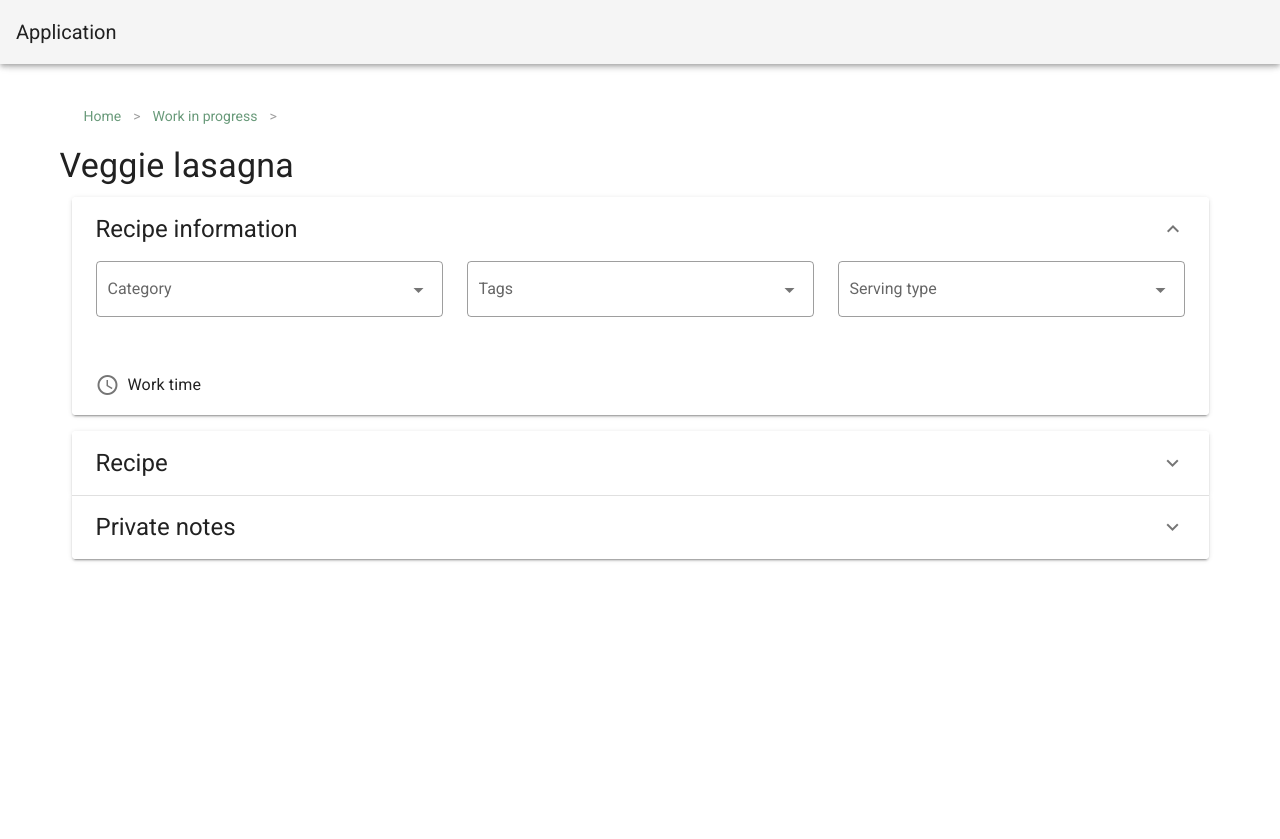
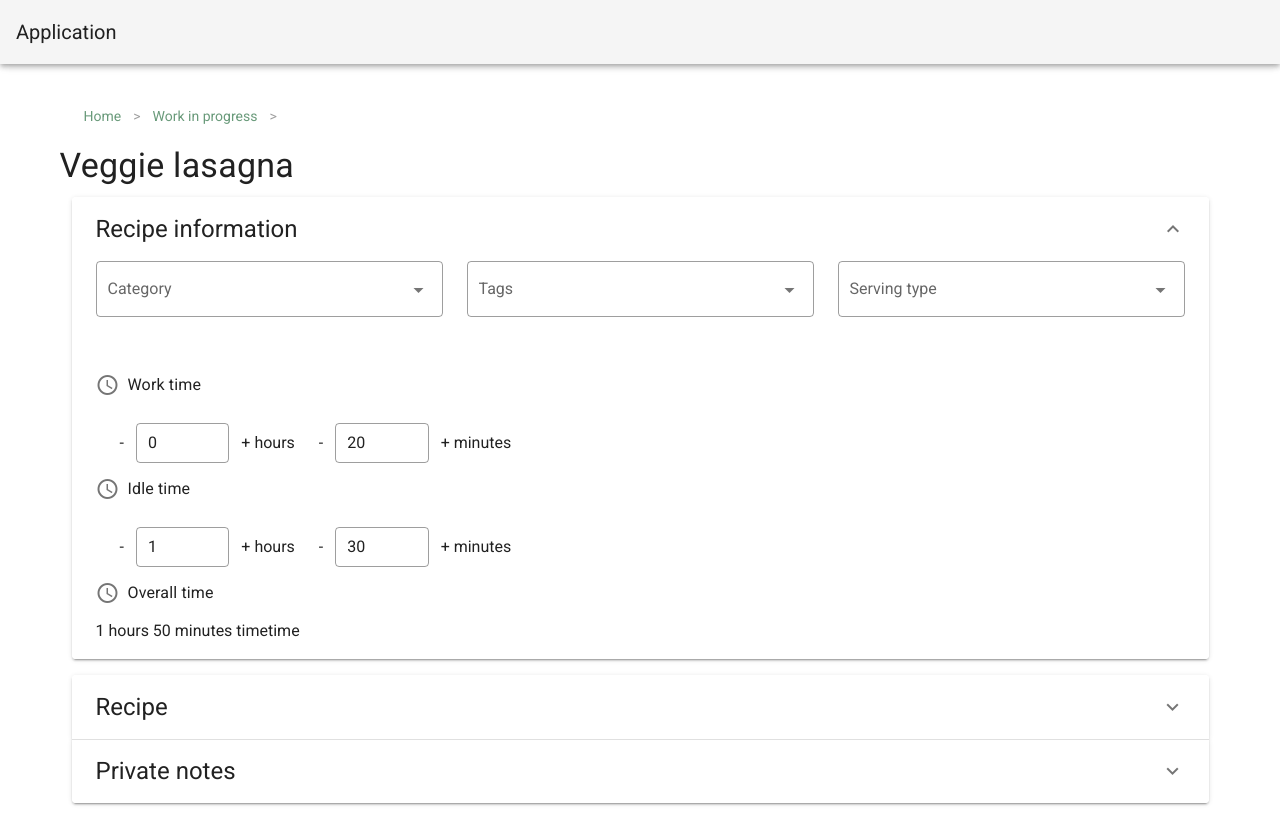
Before and after one commit to camillagejl/re-cpo, a Vue app: page /edit-recipe in a window 1280 px wide. Before the commit the page ends 800 px from the top, so only its background shows below. Built offline with nearby package versions, Linux system fonts and the light colour scheme.

Commit message:
Added timings for EditRecipe

```diff
--- a/src/components/IconHeader.vue
+++ b/src/components/IconHeader.vue
@@ -1,6 +1,6 @@
 <template>
 
-  <h5 class="subtitle-1 d-flex align-center">
+  <h5 class="subtitle-1 d-flex align-center mb-3">
     <v-icon class="pr-2">
       {{ icon }}
     </v-icon>
--- a/src/views/EditRecipe.vue
+++ b/src/views/EditRecipe.vue
@@ -60,11 +60,116 @@
               </v-row>
 
               <v-row>
-                <v-col cols="4">
-                  <IconHeader
-                    :icon="'mdi-clock-outline'"
-                    :text="'Work time'"
+                <v-col cols="5">
+
+                  <v-container class="pa-0">
+                    <IconHeader
+                      :icon="'mdi-clock-outline'"
+                      :text="'Work time'"
                     ></IconHeader>
+
+                    <v-container class="d-flex align-center">
+                      <p class="mx-3 mb-0">
+                        -
+                      </p>
+
+                      <v-text-field
+                        v-model="workHours"
+                        style="width: 10%"
+                        outlined
+                        dense
+                        type="number"
+                        min="0"
+                        hide-details
+                      >
+                      </v-text-field>
+
+                      <p class="mx-3 mb-0">
+                        + hours
+                      </p>
+
+                      <p class="mx-3 mb-0">
+                        -
+                      </p>
+
+                      <v-text-field
+                        v-model="workMinutes"
+                        style="width: 10%"
+                        outlined
+                        dense
+                        type="number"
+                        min="0"
+                        oninput="if (this.value < 0) this.value = 0"
+                        hide-details
+                      >
+                      </v-text-field>
+
+                      <p class="mx-3 mb-0">
+                        + minutes
+                      </p>
+
+                    </v-container>
+                  </v-container>
+
+                  <v-container class="pa-0">
+                    <IconHeader
+                      :icon="'mdi-clock-outline'"
+                      :text="'Idle time'"
+                    ></IconHeader>
+
+                    <v-container class="d-flex align-center">
+                      <p class="mx-3 mb-0">
+                        -
+                      </p>
+
+                      <v-text-field
+                        v-model="idleHours"
+                        style="width: 10%"
+                        outlined
+                        dense
+                        type="number"
+                        min="0"
+                        hide-details
+                      >
+                      </v-text-field>
+
+                      <p class="mx-3 mb-0">
+                        + hours
+                      </p>
+
+                      <p class="mx-3 mb-0">
+                        -
+                      </p>
+
+                      <v-text-field
+                        v-model="idleMinutes"
+                        style="width: 10%"
+                        outlined
+                        dense
+                        type="number"
+                        min="0"
+                        oninput="if (this.value < 0) this.value = 0"
+                        hide-details
+                      >
+                      </v-text-field>
+
+                      <p class="mx-3 mb-0">
+                        + minutes
+                      </p>
+
+                    </v-container>
+                  </v-container>
+
+                  <v-container class="pa-0">
+                    <IconHeader
+                      :icon="'mdi-clock-outline'"
+                      :text="'Overall time'"
+                    ></IconHeader>
+
+                    {{ overallTime }} timetime
+
+                  </v-container>
+
 
                 </v-col>
               </v-row>
@@ -123,6 +228,11 @@ export default {
     tags: [],
     servingType: null,
 
+    workHours: 0,
+    workMinutes: 20,
+    idleHours: 1,
+    idleMinutes: 30,
+
     breadcrumbs: [
       {
         text: "Home",
@@ -173,6 +283,16 @@ export default {
       });
 
       return servingTypes;
+    },
+    overallTime() {
+      const totalWorkMinutes = parseInt(this.workHours) * 60 + parseInt(this.workMinutes);
+      const totalIdleMinutes = parseInt(this.idleHours) * 60 + parseInt(this.idleMinutes);
+
+      const totalMinutes = (totalWorkMinutes + totalIdleMinutes) / 60;
+      const actualHours = Math.floor(totalMinutes);
+      const actualMinutes = Math.round(60 * (((totalWorkMinutes + totalIdleMinutes) / 60) - actualHours));
+
+      return `${actualHours} hours ${actualMinutes} minutes`;
     }
   }
 };
```
